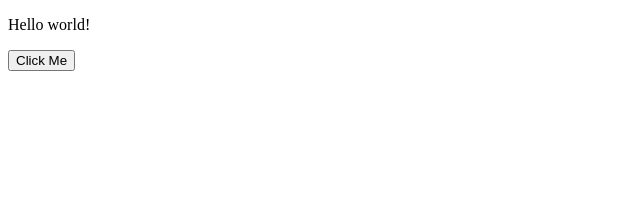
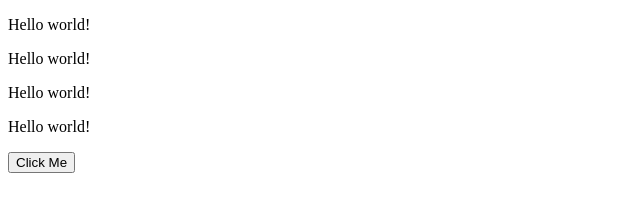
Before and after one commit to OwaizShariff/javascript, a plain HTML site: page basicsOfJavascript/index.html in a window 1280 px wide. Shown: the whole page, without its empty margins (0-640 px from the left). Drawn offline with Linux system fonts and the light colour scheme.

Commit message:
array methods

```diff
--- a/basicsOfJavascript/index.html
+++ b/basicsOfJavascript/index.html
@@ -26,7 +26,10 @@
         external js.
 
     -->
-        <p>Hello world!</p>
+        <p id="hello" class="hello-world">Hello world!</p>
+        <p id="hello" class="hello-world">Hello world!</p>
+        <p id="hello" class="hello-world">Hello world!</p>
+        <p id="hello" class="hello-world">Hello world!</p>
 
     <button onclick="alert('Hello, World!')">Click Me</button>
 
--- a/basicsOfJavascript/script.js
+++ b/basicsOfJavascript/script.js
@@ -269,9 +269,8 @@ console.log("funct", obj3.obj)
 const numbers = [ 1,2,3,4,5 ]
 console.log("numbers",numbers)
 
-                //  0        1         2
+
 const fruits = ['apple', 'banana', 'cherry'];
-console.log("fruits",fruits[2]);
 
 console.log(fruits[1]);
 
@@ -287,3 +286,27 @@ const objectarray = [
 console.log("objectarray",objectarray[1](), objectarray[0]);
 
 console.log("accessing element inside the second array",objectarray[2][0])
+
+
+                    //  0        1         2
+    const fruit = ['apple', 'banana', 'cherry'];
+
+    //fruit.push('orange') //add the element in the last of perticular array
+    //fruit.pop() //remove the last element of perticular array
+
+    //fruit.unshift('orange') //add the element in the first of perticular array
+    // fruit.shift() //remove the first element of perticular array
+
+    // fruit.forEach((item) => console.log("arrayitems",item))
+
+    // fruit.map((item) => console.log("mapitems",item))
+
+    console.log("fruits",fruit);
+
+
+    //DOM - Document object model
+
+    // document.getElementById("hello")
+    // document.getElementsByClassName("hello-world")
+    // document.getElementsByTagName(p)
+    // document.querySelectorAll(".hello-world")
```
